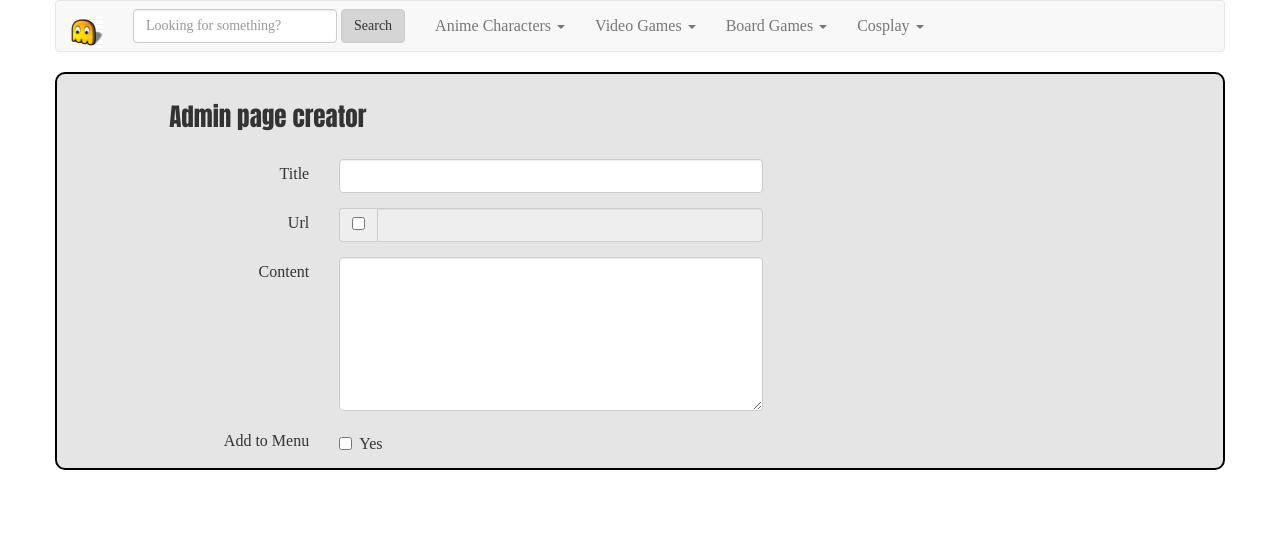
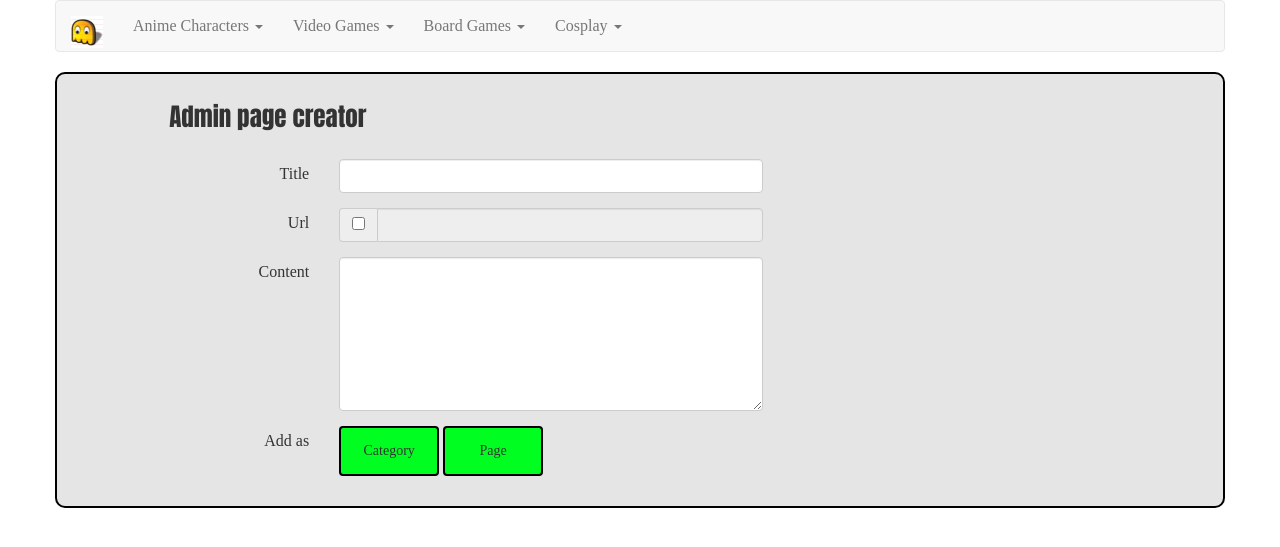
Before and after one commit to SantinoPetrovic/wu14_webbproduktion, a PHP site: page / in a window 1280 px wide. Shown: the top 547 px of the page. Run offline with PHP 8.4, Linux system fonts and the light colour scheme.

Commit message:
Removed search from menu and added buttons on formular.

```diff
--- a/css/main.css
+++ b/css/main.css
@@ -11,8 +11,18 @@ main {
     background-color: #E5E5E5;
 }
 
-.wow {
-    background-color: #D5D5D5;
+button {
+	width: 100px;
+	height: 50px;
+}
+
+.buttonCategory, .buttonPage {
+	background-color: #00FF20;
+	border: 2px solid black;
+}
+
+.buttonCategory:hover, .buttonPage:hover {
+	border: 2px solid white;
 }
 
 .checkboxYesText {
--- a/index.html
+++ b/index.html
@@ -26,12 +26,12 @@
                             </a>
                         </div>
 
-                        <form class="navbar-form navbar-left" role="search">
+<!--                         <form class="navbar-form navbar-left" role="search">
                             <div class="form-group">
                                 <input type="text" class="form-control" placeholder="Looking for something?">
                             </div>
                             <button type="submit" class="btn btn-default wow">Search</button>
-                        </form>
+                        </form> -->
                         <div class="collapse navbar-collapse" id="bs-example-navbar-collapse-1">
                             <ul class="nav navbar-nav">
                                 <li class="dropdown">
@@ -116,13 +116,15 @@
                             </div>
                         </div>
 
-                        <div class="form-group addToNav">
-                            <label class="col-sm-3 control-label"> Add to Menu </label>
+                        <div class="form-group">
+                            <label class="col-sm-3 control-label"> Add as </label>
+
                             <div class="col-sm-8">
-                                <div class="checkbox">
-                                    <label>
-                                        <input type="checkbox"> <p class="checkboxYesText">Yes</p>
-                                    </label>
+                                <div class="form-group">
+                                    <div class="col-sm-12">
+                                        <button type="button" class="btn buttonCategory">Category</button>
+                                        <button type="button" class="btn buttonPage">Page</button>
+                                    </div>
                                 </div>
                             </div>
                         </div>
```
